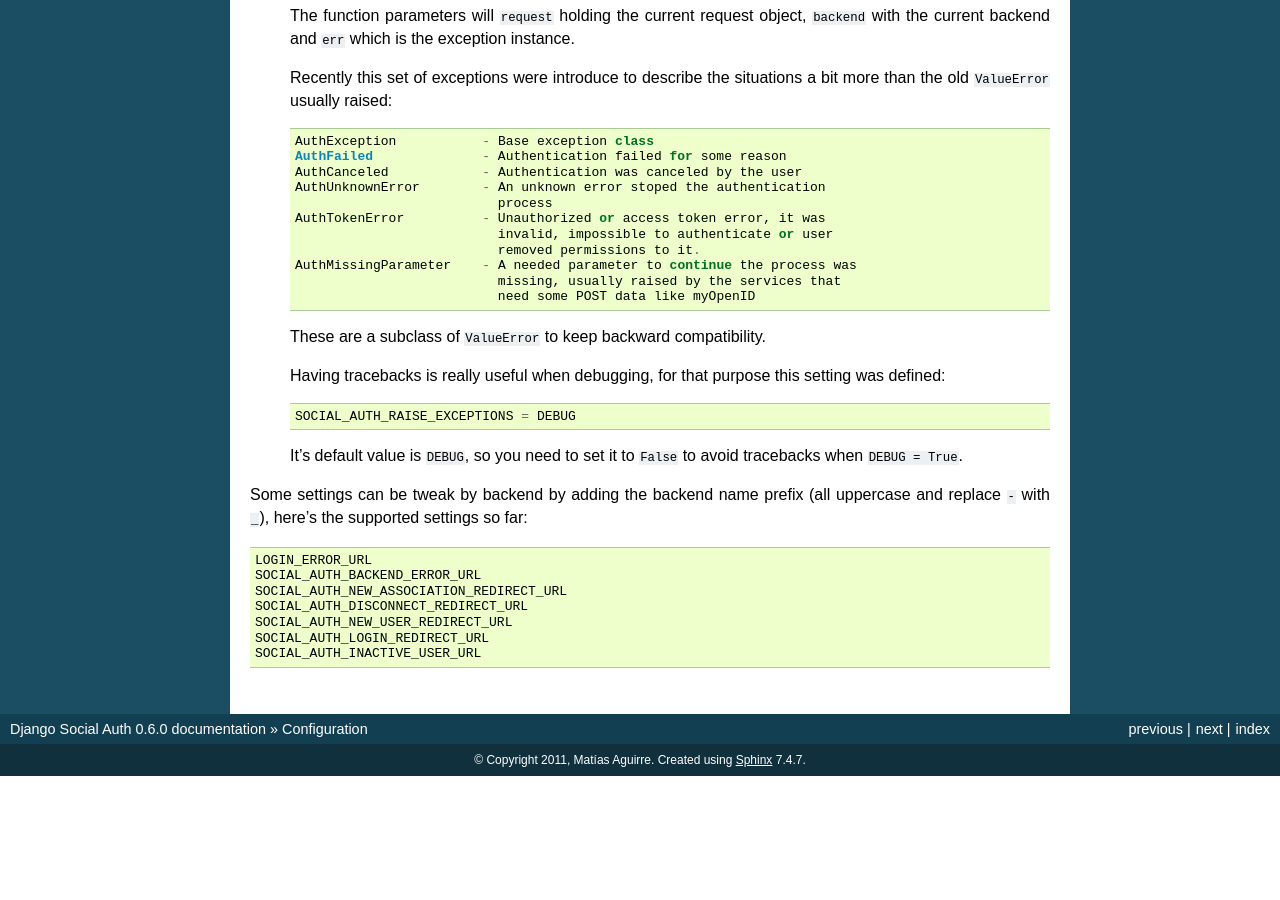
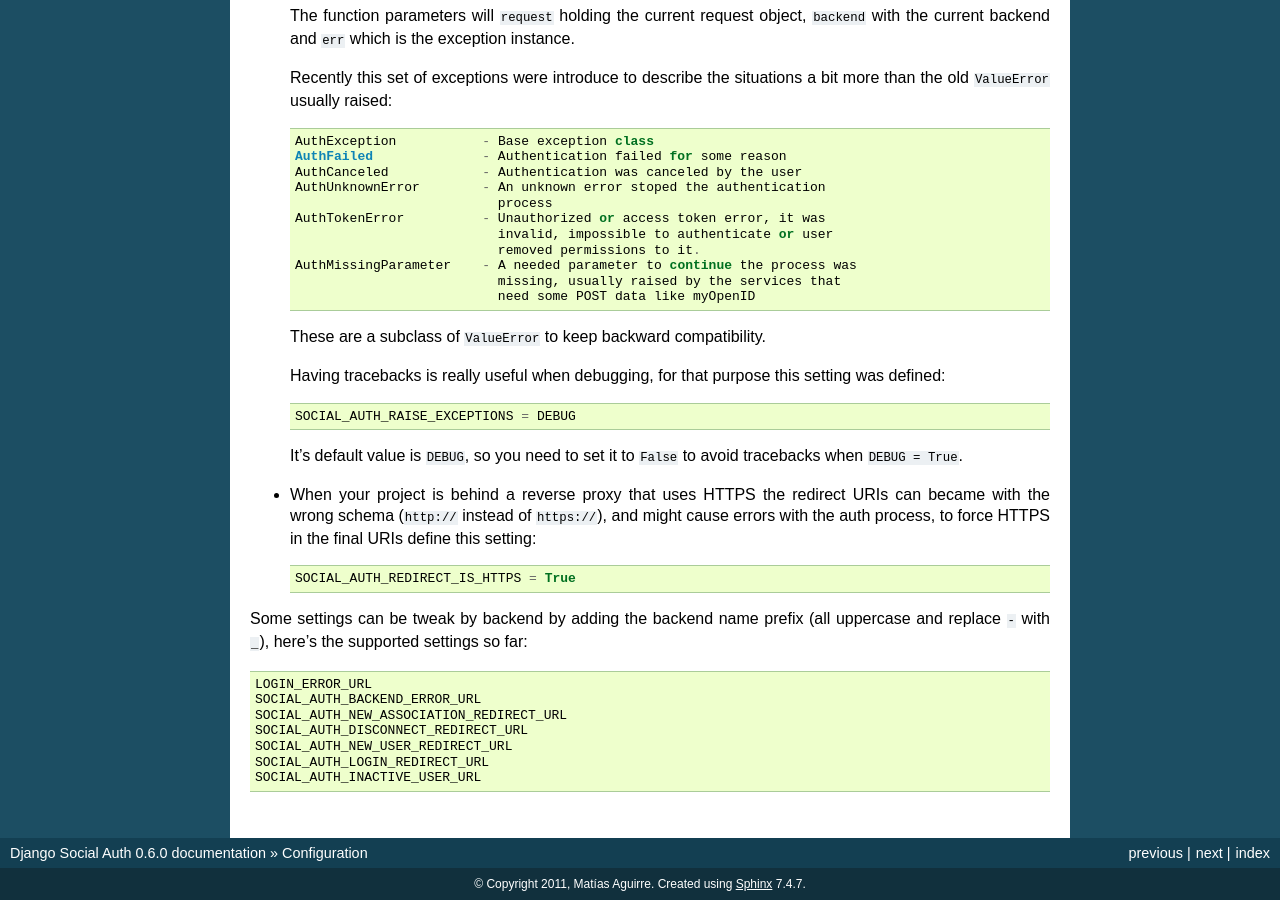
Before and after one commit to omab/django-social-auth, a Sphinx documentation site: the page built from doc/configuration.rst, in a window 1280 px wide and 900 px high, scrolled down 4229 px. Built offline with Sphinx 7.4.7, drawn with Linux system fonts in a browser that asks for light colours; before the commit the page ends 5005 px from its top, so only the background shows below that.

Commit message:
Force https:// in redirect URIs if setting is defined. Closes #281

```diff
--- a/doc/configuration.rst
+++ b/doc/configuration.rst
@@ -265,6 +265,12 @@ Configuration
   It's default value is ``DEBUG``, so you need to set it to ``False`` to avoid
   tracebacks when ``DEBUG = True``.
 
+- When your project is behind a reverse proxy that uses HTTPS the redirect URIs
+  can became with the wrong schema (``http://`` instead of ``https://``), and
+  might cause errors with the auth process, to force HTTPS in the final URIs
+  define this setting::
+
+    SOCIAL_AUTH_REDIRECT_IS_HTTPS = True
 
 Some settings can be tweak by backend by adding the backend name prefix (all
 uppercase and replace ``-`` with ``_``), here's the supported settings so far::
```
Also changed, not shown: README.rst (+7 -0 lines), 1 other file.
